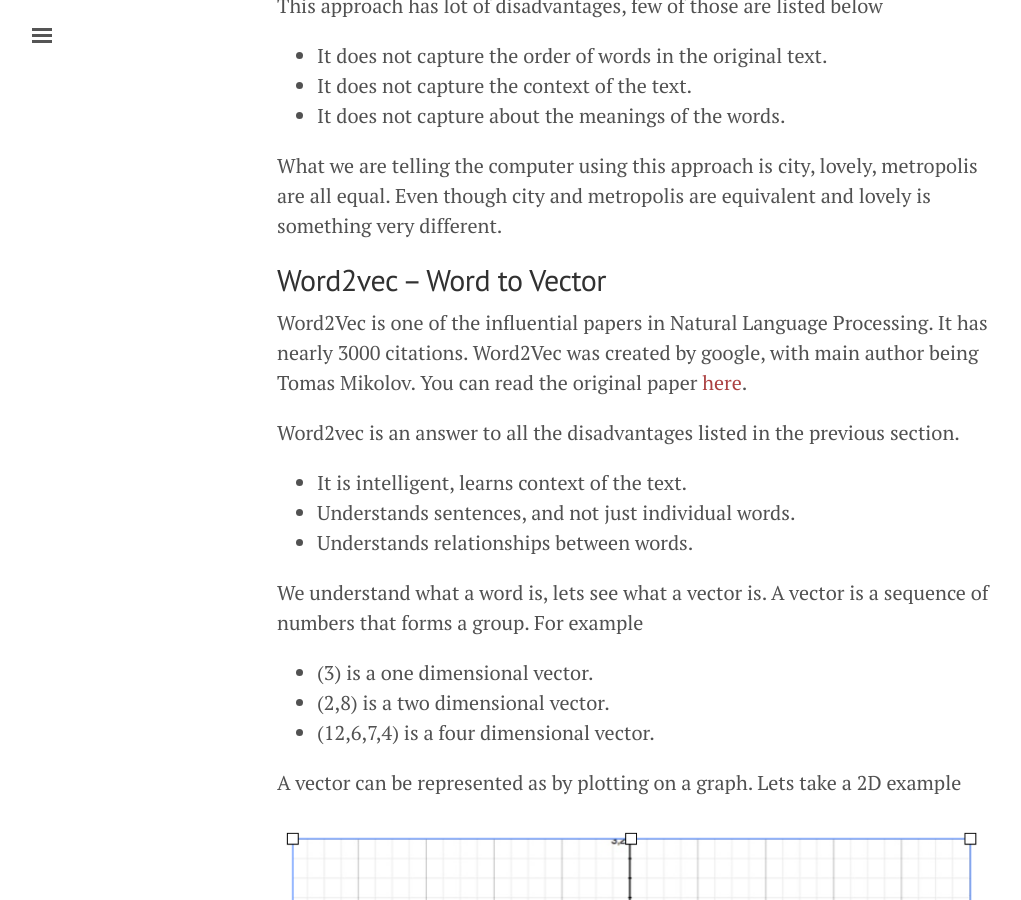
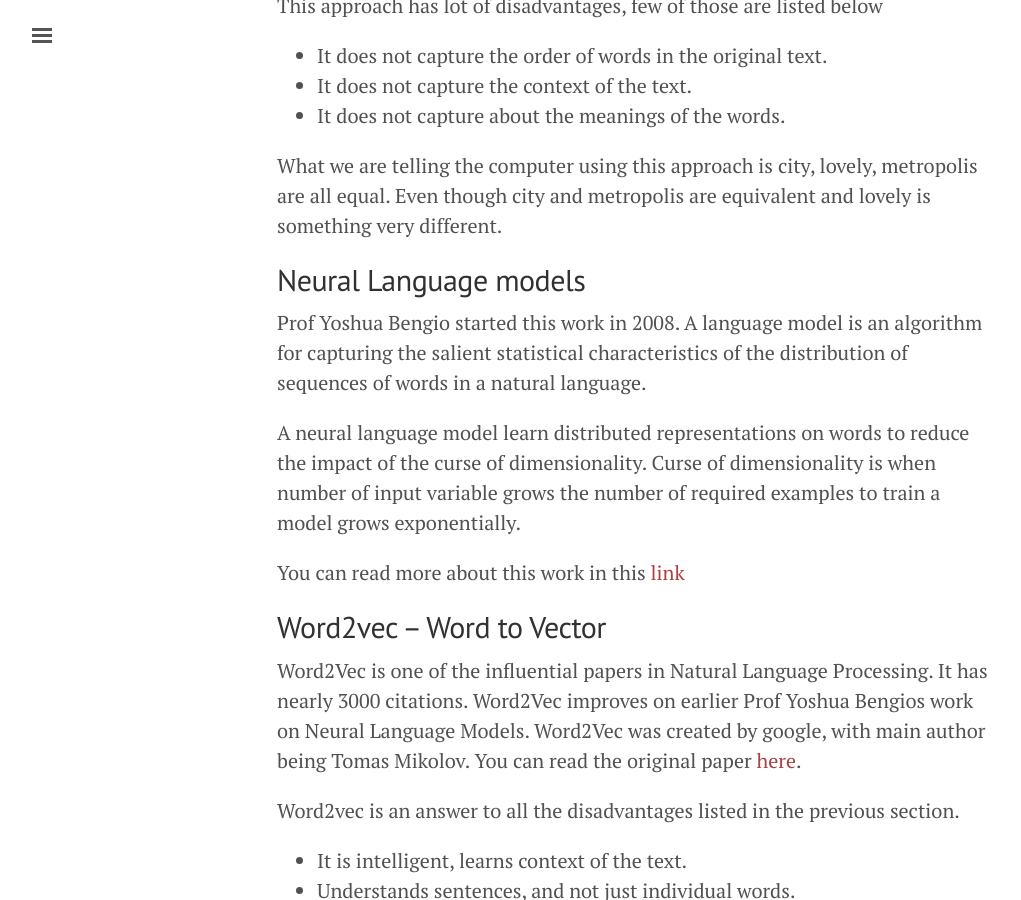
Before and after one commit to malaikannan/malaikannan.github.io, a Jekyll site: the page built from _posts/2017-01-22-Natural Language Processing using Vectoriziation.md, in a window 1280 px wide and 900 px high, scrolled down 1372 px. Shown: the whole window, without its empty margins (3-1024 px from the left). Built offline with Jekyll 4.4.1, drawn with Linux system fonts in a browser that asks for light colours.

Commit message:
added neural language models contet

```diff
--- a/_posts/2017-01-22-Natural Language Processing using Vectoriziation.md
+++ b/_posts/2017-01-22-Natural Language Processing using Vectoriziation.md
@@ -37,9 +37,17 @@ This approach has lot of disadvantages, few of those are listed below
 
 What we are telling the computer using this approach is city, lovely, metropolis are all equal. Even though city and metropolis are equivalent and lovely is something very different.
 
+## Neural Language models
+
+Prof Yoshua Bengio started this work in 2008. A language model is an algorithm for capturing the salient statistical characteristics of the distribution of sequences of words in a natural language.
+
+A neural language model learn distributed representations on words to reduce the impact of the curse of dimensionality. Curse of dimensionality is when number of input variable grows the number of required examples to train a model grows exponentially.
+
+You can read more about this work in this [link](http://www.scholarpedia.org/article/Neural_net_language_models)
+
 ## Word2vec -- Word to Vector
 
-Word2Vec is one of the influential papers in Natural Language Processing. It has nearly 3000 citations. Word2Vec was created by google, with main author being Tomas Mikolov. You can read the original paper [here](https://papers.nips.cc/paper/5021-distributed-representations-of-words-and-phrases-and-their-compositionality.pdf).
+Word2Vec is one of the influential papers in Natural Language Processing. It has nearly 3000 citations. Word2Vec improves on earlier Prof Yoshua Bengios work on Neural Language Models. Word2Vec was created by google, with main author being Tomas Mikolov. You can read the original paper [here](https://papers.nips.cc/paper/5021-distributed-representations-of-words-and-phrases-and-their-compositionality.pdf).
 
 Word2vec is an answer to all the disadvantages listed in the previous section.
 
```
